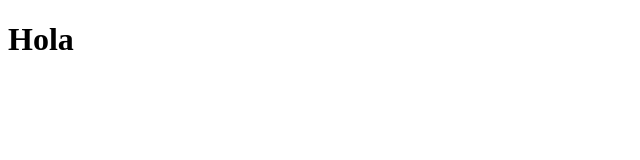
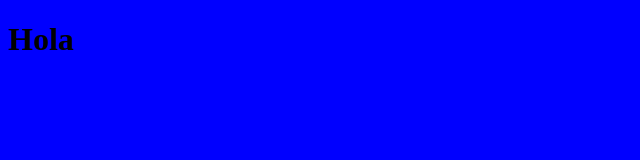
Before and after one commit to Daniher01/cursoGit, a plain HTML site: page index.html in a window 1280 px wide. Shown: the whole page, without its empty margins (0-640 px from the left). Drawn offline with Linux system fonts and the light colour scheme.

Commit message:
segundo commit

```diff
--- /dev/null
+++ b/CSS/style.css
@@ -0,0 +1,3 @@
+body {
+    background-color: blue;
+}
--- a/index.html
+++ b/index.html
@@ -5,6 +5,7 @@
     <meta http-equiv="X-UA-Compatible" content="IE=edge">
     <meta name="viewport" content="width=device-width, initial-scale=1.0">
     <title>Document</title>
+    <link rel="stylesheet" href="css/style.css" type="text/css">
 </head>
 <body>
     <h1>Hola</h1>
```
Also changed, not shown: JS/main.js (added).
